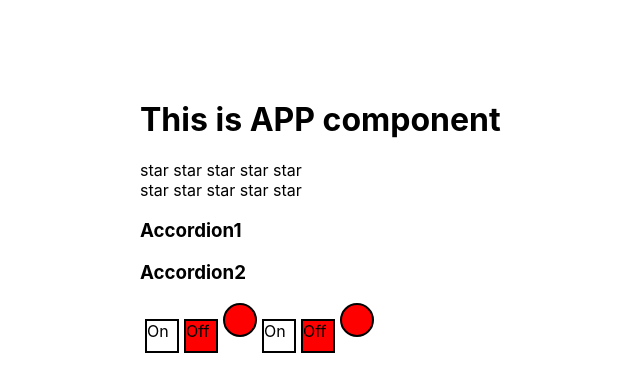
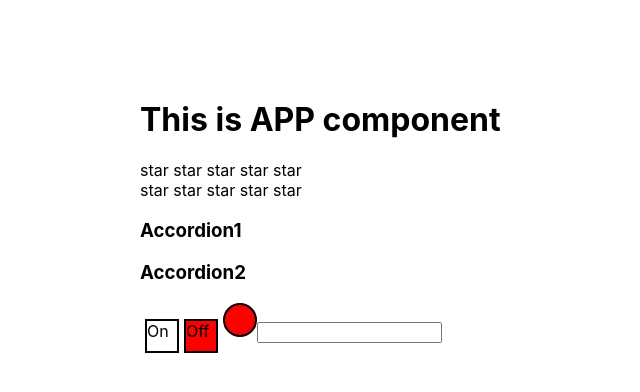
Before and after one commit to Olga841/react-kabzda-kak-podrbno, a React (Create React App) app: page / in a window 1280 px wide. Shown: the top 392 px of the page, without its empty margins (300-940 px from the left). Built offline with nearby package versions, Linux system fonts and the light colour scheme.

Commit message:
Add Button to UncontrolledOnOff.tsx

```diff
--- a/src/App.tsx
+++ b/src/App.tsx
@@ -23,7 +23,7 @@ function App() {
             <Rating value={ratingValue} onClick={setRatingValue}/>
             <Accordion title={'Accordion1'} />
             <ControlledAccordion title={'Accordion2'} collapsed={collapsed} onClick={setCollapsed}/>
-            <OnOff />
+
             <UncontrolledOnOff on={on} onClick={setOn}/>
         </div>
     );
--- a/src/UncontrolledOnOff.tsx
+++ b/src/UncontrolledOnOff.tsx
@@ -38,6 +38,7 @@ export function UncontrolledOnOff(props: UncontrolledOnOffPropsType) {
             <div onClick={() => props.onClick(!props.on)} style={onStyles}>On</div>
             <div onClick={() => props.onClick(!props.on)} style={offStyles}>Off</div>
             <div style={indicatorStyles}></div>
+            <input/>
         </>
     )
 }
```
